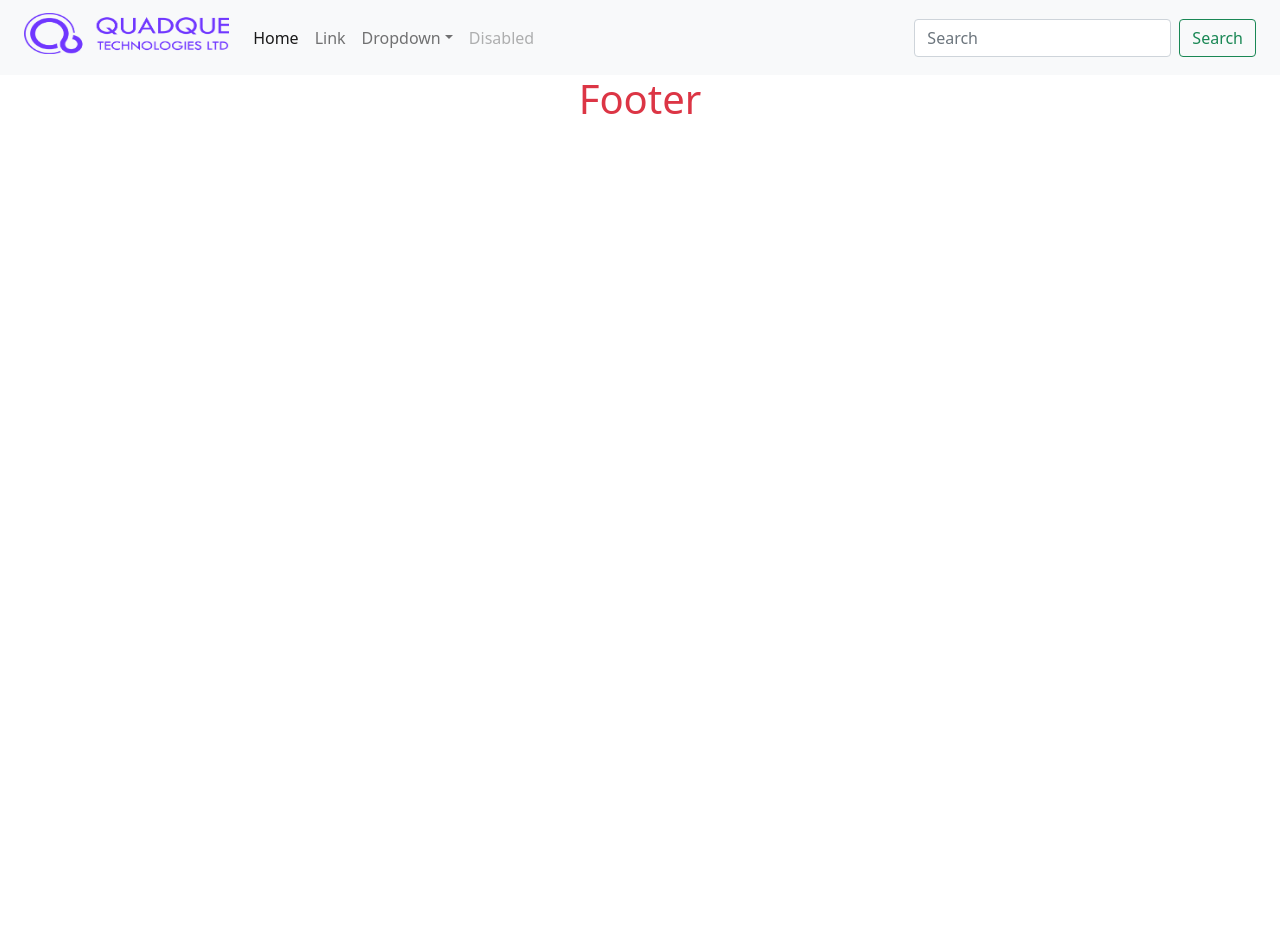
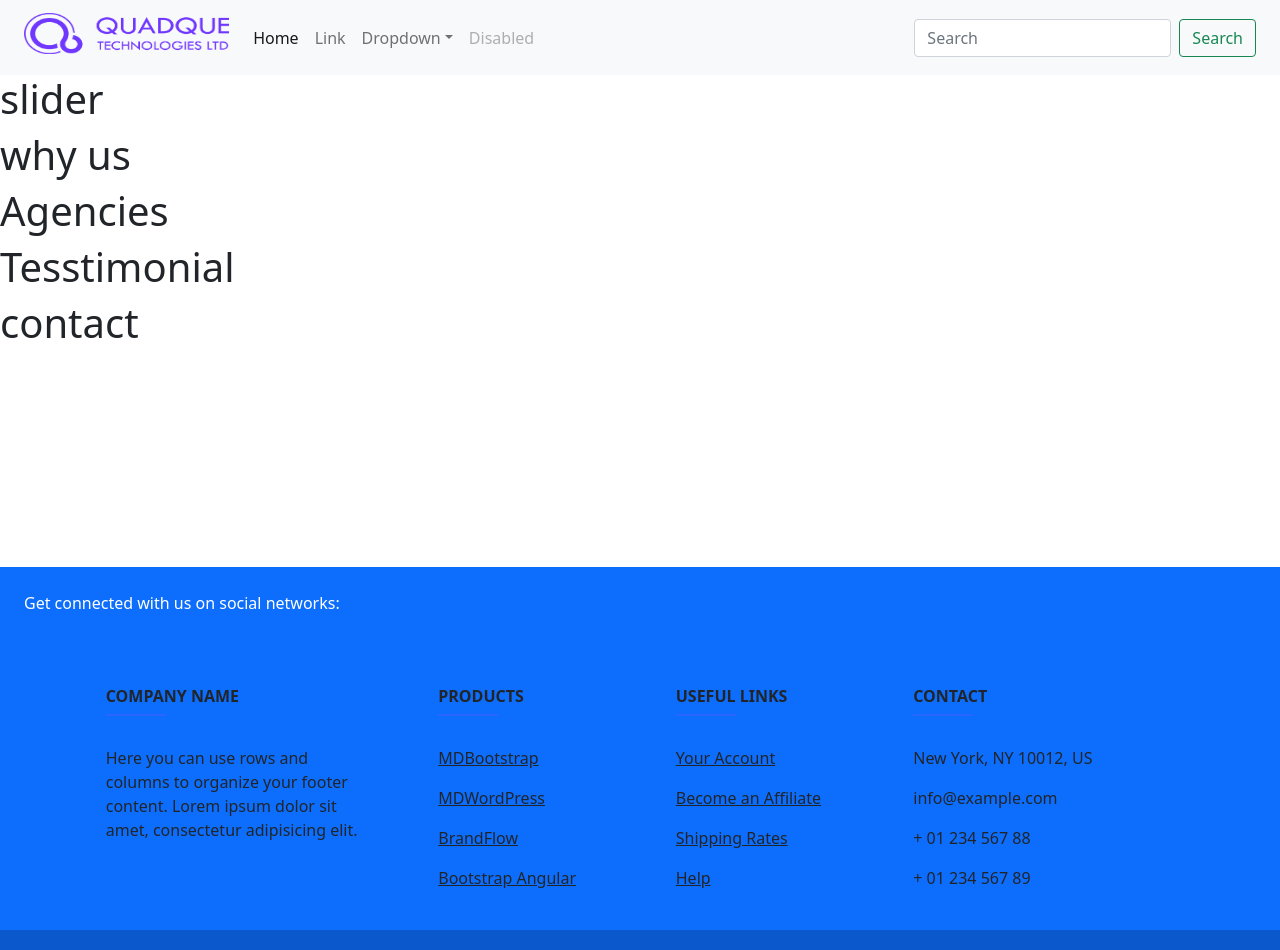
Before and after one commit to mhmalvi/influencerhub-server, a Next.js app in the folder application/frontend/: page / in a window 1280 px wide. Shown: the top 950 px of the page. Before the commit the page ends 800 px from the top, so only its background shows below. Built offline with nearby package versions, Linux system fonts and the light colour scheme.

Commit message:
footer and home component structure added

```diff
--- /dev/null
+++ b/application/frontend/component/home/agencies/Agencies.js
@@ -0,0 +1,11 @@
+import React from 'react'
+
+function Agencies() {
+    return (
+        <div>
+            <h1>Agencies</h1>
+        </div>
+    )
+}
+
+export default Agencies
--- /dev/null
+++ b/application/frontend/component/home/contact/Contact.js
@@ -0,0 +1,11 @@
+import React from 'react'
+
+function Contact() {
+    return (
+        <div>
+            <h1>contact</h1>
+        </div>
+    )
+}
+
+export default Contact
--- a/application/frontend/component/home/slider/Slider.js
+++ b/application/frontend/component/home/slider/Slider.js
@@ -1,4 +1,5 @@
 import React from "react";
+
 
 function Slider() {
   return (
@@ -8,4 +9,4 @@ function Slider() {
   );
 }
 
-export default componentName;
+export default Slider;
--- /dev/null
+++ b/application/frontend/component/home/testimonial/Testimonial.js
@@ -0,0 +1,11 @@
+import React from 'react'
+
+function Testimonial() {
+    return (
+        <div>
+            <h1>Tesstimonial</h1>
+        </div>
+    )
+}
+
+export default Testimonial
--- /dev/null
+++ b/application/frontend/component/home/whyUs/WhyUs.js
@@ -0,0 +1,11 @@
+import React from 'react'
+
+function WhyUs() {
+    return (
+        <div>
+            <h1>why us</h1>
+        </div>
+    )
+}
+
+export default WhyUs
--- a/application/frontend/component/layouts/Footer.js
+++ b/application/frontend/component/layouts/Footer.js
@@ -2,9 +2,131 @@ import React from "react";
 
 function Footer() {
   return (
-    <div>
-      <h1 className="text-center text-danger"> Footer</h1>
+
+<div className="bg-primary mt-auto ">
+
+  <footer className="text-center text-lg-start text-dark "
+          style={{backgroundcolor: "#ECEFF1"}} >
+
+    <section
+             className="d-flex justify-content-between p-4 text-white"
+             style={{backgroundcolor: "#21D192"}}
+             >
+
+      <div className="me-5">
+        <span>Get connected with us on social networks:</span>
+      </div>
+      <div>
+        <a href="" className="text-white me-4">
+          <i className="fab fa-facebook-f"></i>
+        </a>
+        <a href="" className="text-white me-4">
+          <i className="fab fa-twitter"></i>
+        </a>
+        <a href="" className="text-white me-4">
+          <i className="fab fa-google"></i>
+        </a>
+        <a href="" className="text-white me-4">
+          <i className="fab fa-instagram"></i>
+        </a>
+        <a href="" className="text-white me-4">
+          <i className="fab fa-linkedin"></i>
+        </a>
+        <a href="" className="text-white me-4">
+          <i className="fab fa-github"></i>
+        </a>
+      </div>
+    </section>
+    <section className="">
+      <div className="container text-center text-md-start mt-5">
+
+        <div className="row mt-3">
+
+          <div className="col-md-3 col-lg-4 col-xl-3 mx-auto mb-4">
+
+            <h6 className="text-uppercase fw-bold">Company name</h6>
+            <hr
+                className="mb-4 mt-0 d-inline-block mx-auto"
+                style={{width: '60px', backgroundColor: '#7c4dff', height: '2px'}}
+                />
+            <p>
+              Here you can use rows and columns to organize your footer
+              content. Lorem ipsum dolor sit amet, consectetur adipisicing
+              elit.
+            </p>
+          </div>
+          <div className="col-md-2 col-lg-2 col-xl-2 mx-auto mb-4">
+
+            <h6 className="text-uppercase fw-bold">Products</h6>
+            <hr
+                className="mb-4 mt-0 d-inline-block mx-auto"
+                style={{width: "60px",backgroundColor: "#7c4dff", height: "2px"}}
+                />
+            <p>
+              <a href="#!" className="text-dark">MDBootstrap</a>
+            </p>
+            <p>
+              <a href="#!" className="text-dark">MDWordPress</a>
+            </p>
+            <p>
+              <a href="#!" className="text-dark">BrandFlow</a>
+            </p>
+            <p>
+              <a href="#!" className="text-dark">Bootstrap Angular</a>
+            </p>
+          </div>
+          <div className="col-md-3 col-lg-2 col-xl-2 mx-auto mb-4">
+
+            <h6 className="text-uppercase fw-bold">Useful links</h6>
+            <hr
+                className="mb-4 mt-0 d-inline-block mx-auto"
+                style={{width: '60px', backgroundColor: '#7c4dff', height: '2px'}}
+                />
+            <p>
+              <a href="#!" className="text-dark">Your Account</a>
+            </p>
+            <p>
+              <a href="#!" className="text-dark">Become an Affiliate</a>
+            </p>
+            <p>
+              <a href="#!" className="text-dark">Shipping Rates</a>
+            </p>
+            <p>
+              <a href="#!" className="text-dark">Help</a>
+            </p>
+          </div>
+
+          <div className="col-md-4 col-lg-3 col-xl-3 mx-auto mb-md-0 mb-4">
+
+            <h6 className="text-uppercase fw-bold">Contact</h6>
+            <hr
+                className="mb-4 mt-0 d-inline-block mx-auto"
+                style={{width: '60px', backgroundColor: '#7c4dff', height: '2px'}}
+                />
+            <p><i className="fas fa-home mr-3"></i> New York, NY 10012, US</p>
+            <p><i className="fas fa-envelope mr-3"></i> info@example.com</p>
+            <p><i className="fas fa-phone mr-3"></i> + 01 234 567 88</p>
+            <p><i className="fas fa-print mr-3"></i> + 01 234 567 89</p>
+          </div>
+
+        </div>
+
+      </div>
+    </section>
+    <div
+         className="text-center p-3"
+         style={{backgroundColor: 'rgba(0, 0, 0, 0.2)'}}
+         >
+      © 2020 Copyright:
+      <a className="text-dark" href="https://mdbootstrap.com/"
+         >MDBootstrap.com</a
+        >
     </div>
+
+  </footer>
+
+</div>
+
   );
 }
 
--- a/application/frontend/component/layouts/Layout.js
+++ b/application/frontend/component/layouts/Layout.js
@@ -22,9 +22,9 @@ function Layout({ children }) {
       </header>
 
       <main>{children}</main>
-      <footer>
-        <Footer />
-      </footer>
+
+        <footer> <Footer /></footer>
+
     </div>
   );
 }
--- a/application/frontend/pages/_app.js
+++ b/application/frontend/pages/_app.js
@@ -25,6 +25,7 @@
 //   );
 // }
 // export default MyApp;
+import '../styles/globals.css'
 import Head from "next/head";
 import Script from "next/script";
 import "bootstrap/dist/css/bootstrap.min.css";
--- a/application/frontend/pages/index.js
+++ b/application/frontend/pages/index.js
@@ -3,6 +3,11 @@ import Head from "next/head";
 import styles from "../styles/Home.module.css";
 import Layout from "../component/layouts/layout";
 import Script from "next/script";
+import Slider from "../component/home/slider/Slider";
+import Testimonial from "../component/home/testimonial/Testimonial";
+import WhyUs from "../component/home/whyUs/WhyUs";
+import Agencies from "../component/home/agencies/Agencies";
+import Contact from "../component/home/contact/Contact";
 
 export default function Home() {
   return (
@@ -19,7 +24,13 @@ export default function Home() {
         ></link>
       </Head>
 
-      <Layout></Layout>
+      <Layout>
+        <Slider/>
+        <WhyUs/>
+        <Agencies/>
+        <Testimonial/>
+        <Contact/>
+        </Layout>
     </>
   );
 }
--- a/application/frontend/styles/globals.css
+++ b/application/frontend/styles/globals.css
@@ -14,3 +14,18 @@ a {
 * {
   box-sizing: border-box;
 }
+
+/* footer */
+body{
+  position: relative;
+}
+main{
+  margin-bottom: 220px;
+}
+.footer-bs{
+  position: absolute;
+  width: 100%;
+  min-height: 320px;
+  bottom: 40px;
+  left: 0;
+}
```
